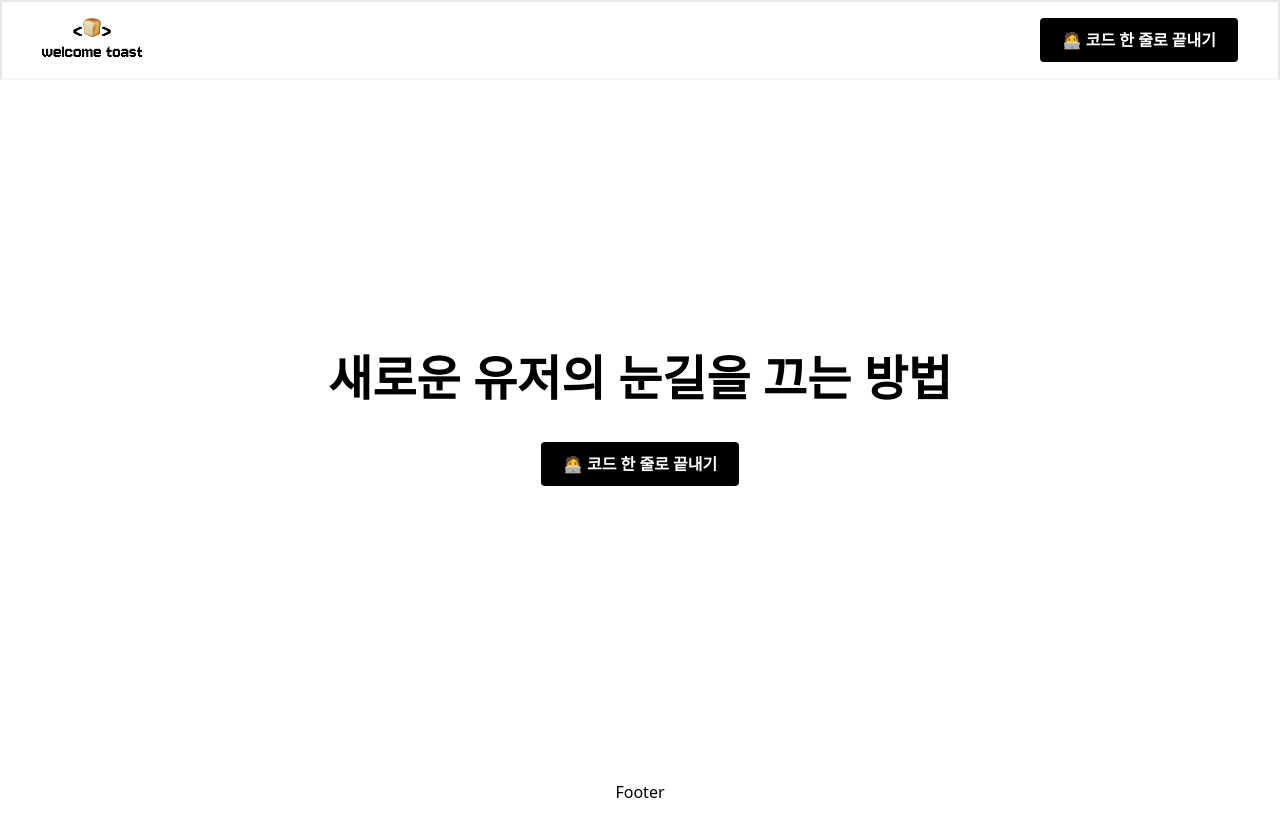
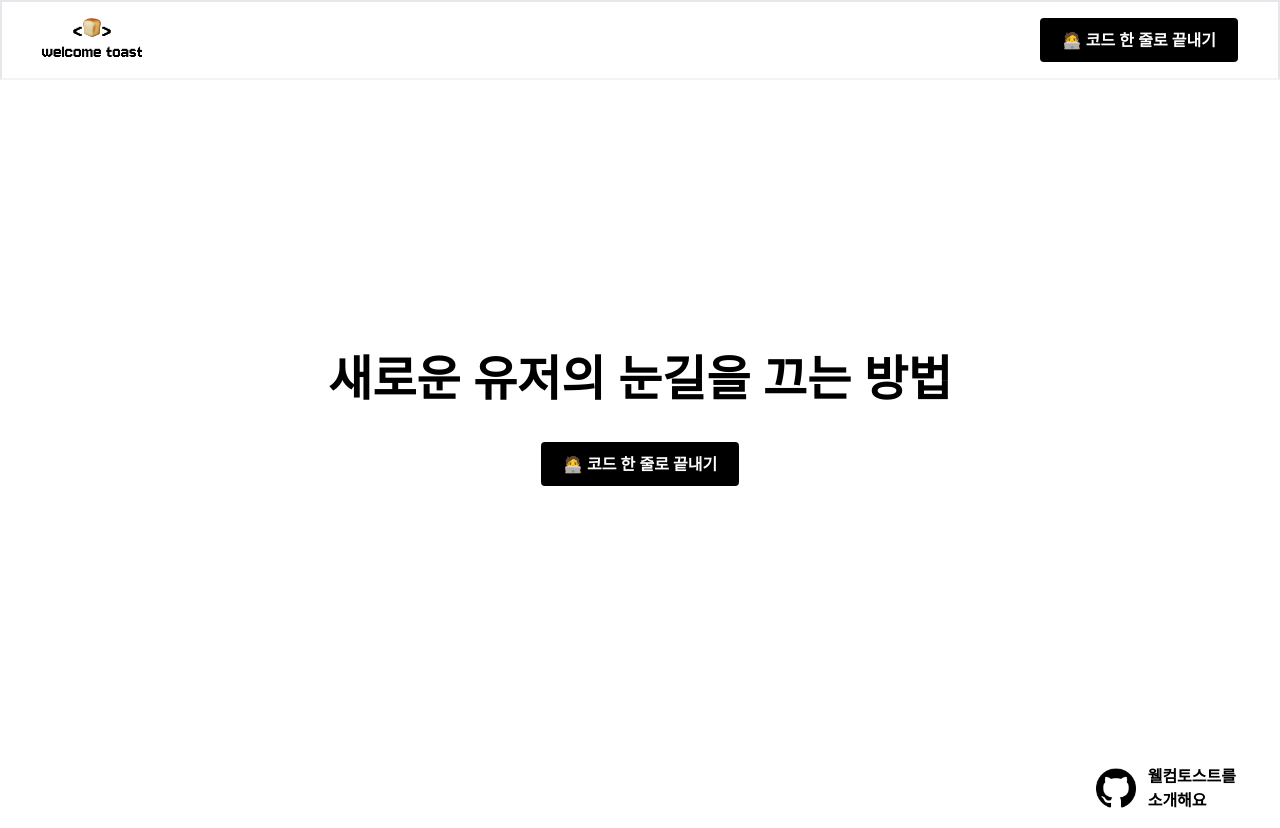
Before and after one commit to welcome-toast/admin, a React (Vite) app: page / in a window 1280 px wide. Built offline with nearby package versions, Linux system fonts and the light colour scheme; no server answers.

Commit message:
Feat: add footer github icon, repository link

```diff
--- a/src/widgets/Footer.jsx
+++ b/src/widgets/Footer.jsx
@@ -7,8 +7,22 @@ function Footer() {
   }
 
   return (
-    <footer className="w-full py-5 text-center">
-      <div>Footer</div>
+    <footer className="my-1 w-full text-center">
+      <div className="mx-8 mb-4 flex justify-end">
+        <a
+          href="https://github.com/welcome-toast/welcome-toast?tab=readme-ov-file#welcome-toast"
+          target="_blank"
+          rel="noreferrer"
+          className="flex items-center text-left hover:text-gray-500"
+        >
+          <img alt="logo-github" src="/assets/logo-footer-github.png" width="40rem" />
+          <span className="mx-3 font-semibold">
+            웰컴토스트를
+            <br />
+            소개해요
+          </span>
+        </a>
+      </div>
     </footer>
   );
 }
```
Also changed, not shown: public/assets/logo-footer-github.png (added).
